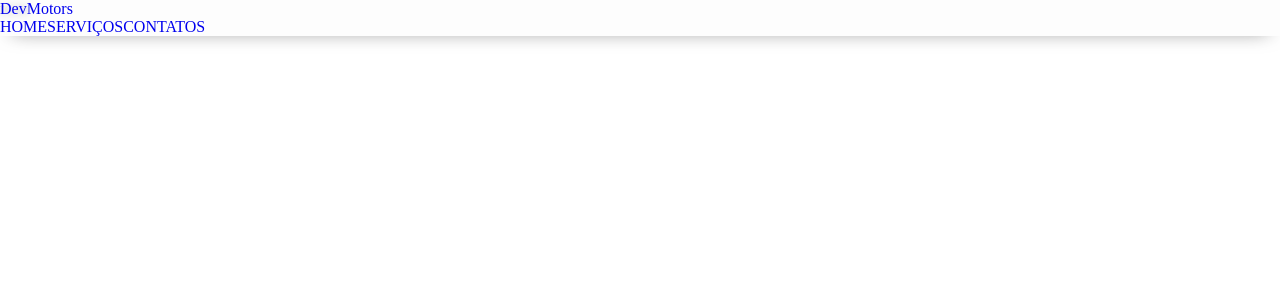
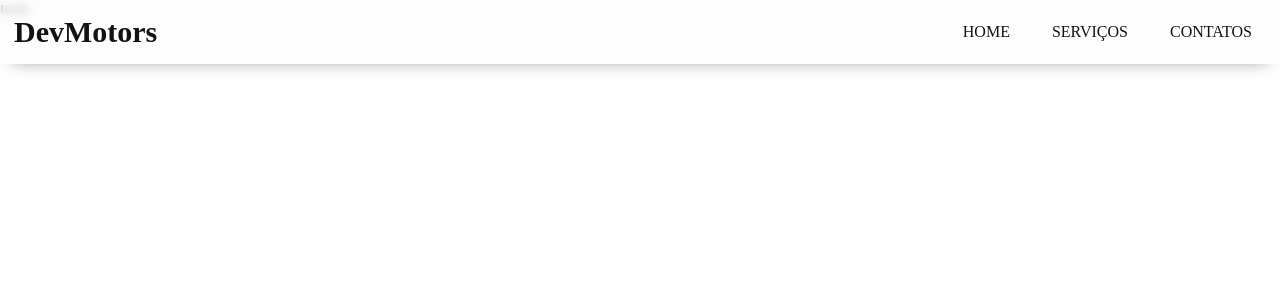
Before and after one commit to tpessoa10/devmotors, a Next.js app: page / in a window 1280 px wide. Shown: the top 300 px of the page. Built offline with nearby package versions, Linux system fonts and the light colour scheme.

Commit message:
Estilizando header

```diff
--- a/src/components/header/styles.module.scss
+++ b/src/components/header/styles.module.scss
@@ -17,3 +17,51 @@
 .background{
     background-color: #fff;
 }
+
+.container{
+    max-width: 1280px;
+    margin: 0 auto;
+    padding: 0 14px;
+}
+
+.content{
+    display: flex;
+    align-items: center;
+    justify-content: space-between;
+    height: 64px;
+}
+
+.contentLogo{
+    display: none;
+}
+
+.contentLogo a{
+    font-weight: bold;
+    color: #121212;
+    font-size: 30px;
+}
+
+.nav{
+    display: flex;
+    gap: 14px;
+
+    a{
+        font-weight: medium;
+        color: #121212;
+        display: flex;
+        align-items: center;
+        padding: 8px 14px;
+        transition: all 0.3s;
+    }
+}
+
+a:hover{
+    font-weight: bold;
+    transform: scale(1.09);
+}
+
+@media (min-width: 640px) {
+    .contentLogo{
+        display: flex;
+    }
+}
```
